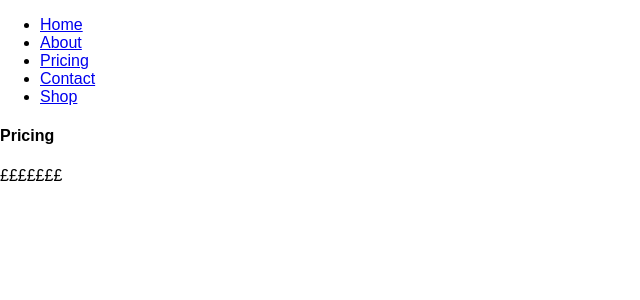
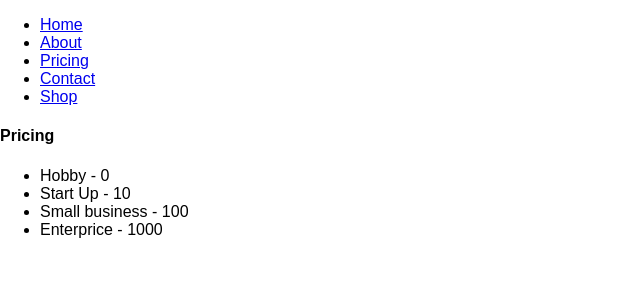
Before and after one commit to emmikoivisto/react-route-practice, a React (Create React App) app: page /pricing in a window 1280 px wide. Shown: the top 300 px of the page, without its empty margins (0-640 px from the left). Built offline with nearby package versions, Linux system fonts and the light colour scheme.

Commit message:
price list rendering

```diff
--- a/src/components/Pricing.js
+++ b/src/components/Pricing.js
@@ -1,13 +1,17 @@
 import React from "react";
 
-const Pricing = () => {
+const Pricing = ({prices}) => {
 
-
+  const getPrices = prices.map( (price) => {
+    return <li>{price.level} - {price.cost}</li>
+  })
 
   return (
     <div>
       <h4>Pricing</h4>
-      <p>£££££££</p>
+      <ul>
+        {getPrices}
+        </ul>
     </div>
   )
 
```
